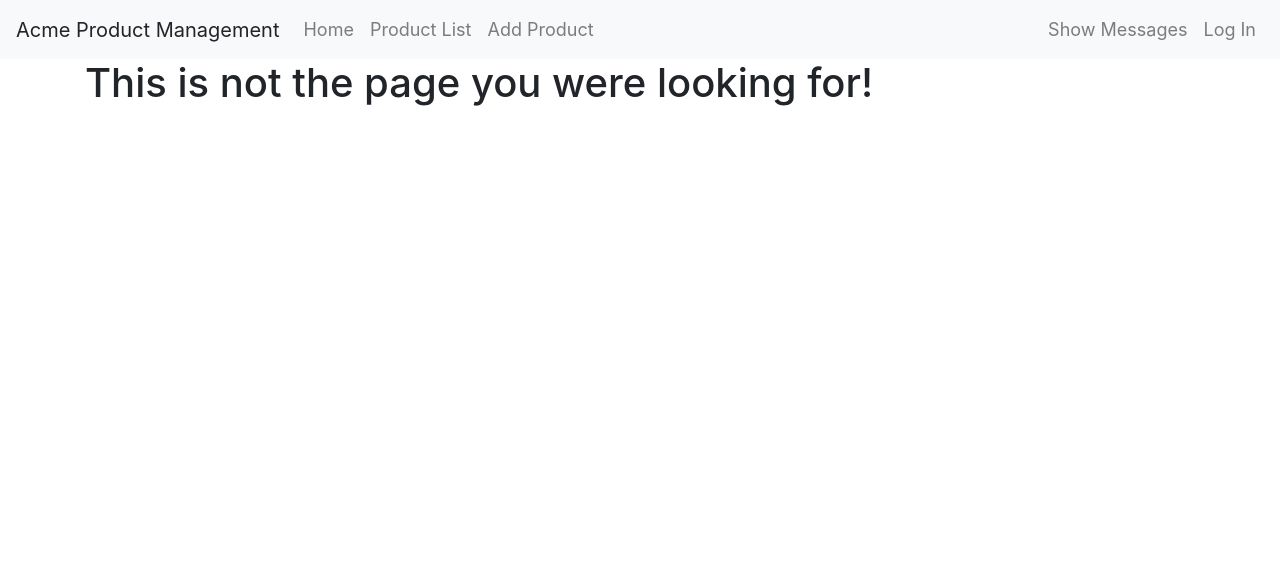
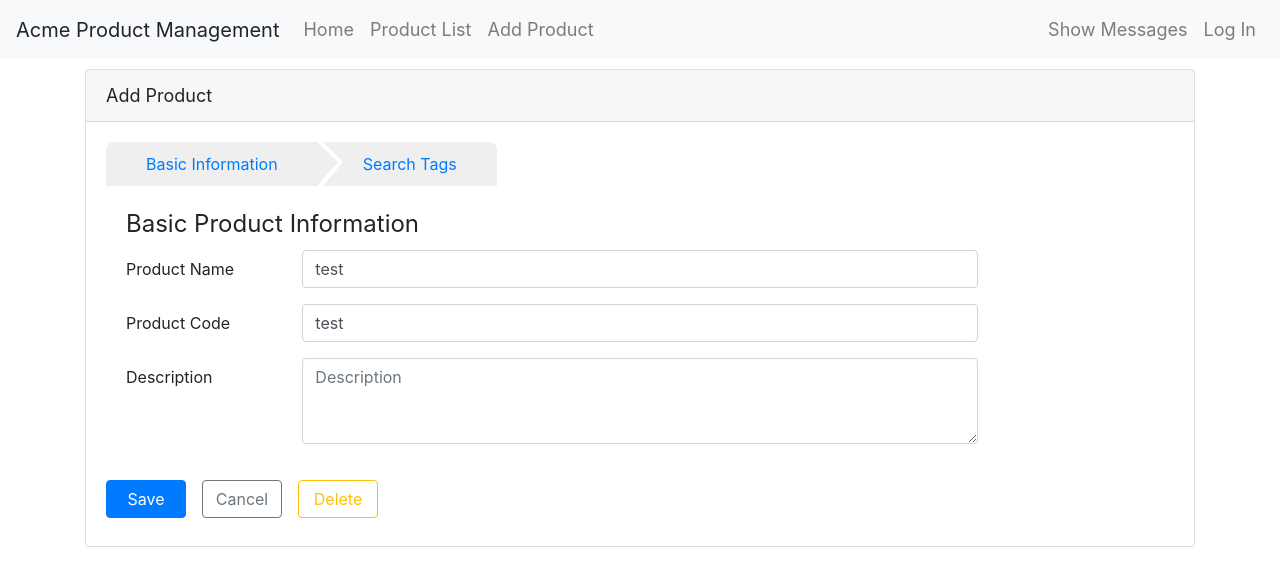
Before and after one commit to fabioqueiroz/ng-routing, an Angular app in the folder APM-Start/: page /products/0/edit/info in a window 1280 px wide. Shown: the top 586 px of the page. Built offline with nearby package versions, Linux system fonts and the light colour scheme; what angular-in-memory-web-api would draw is missing.

Commit message:
defined child route

```diff
--- a/APM-Start/src/app/products/product-edit/product-edit-info.component.ts
+++ b/APM-Start/src/app/products/product-edit/product-edit-info.component.ts
@@ -12,9 +12,13 @@ export class ProductEditInfoComponent implements OnInit {
 
   errorMessage: string;
   product = { id: 1, productName: 'test', productCode: 'test' };
+  // product: Product;
 
-  constructor(private route: ActivatedRoute) { }
+  constructor(private _route: ActivatedRoute) { }
 
   ngOnInit(): void {
+    // this._route.parent.data.subscribe(data => {
+    //   this.product = data['resolvedData'].parent;
+    // });
   }
 }
--- a/APM-Start/src/app/products/product-edit/product-edit.component.html
+++ b/APM-Start/src/app/products/product-edit/product-edit.component.html
@@ -5,7 +5,40 @@
 
   <div class="card-body"
        *ngIf="product">
-    <form novalidate
+
+       <div class="wizard">
+          <a [routerLink]="['info']">Basic Information</a>
+          <a [routerLink]="['tags']">Search Tags</a>
+       </div>
+       <router-outlet></router-outlet>
+
+       <div class="form-group row mb-2">
+        <div class="col-md-4">
+          <button class="btn btn-primary mr-3"
+                  style="width:80px"
+                  type="button"
+                  title='Save your entered data'
+                  (click)="saveProduct()">
+            Save
+          </button>
+          <button class="btn btn-outline-secondary mr-3"
+                  style="width:80px"
+                  type="button"
+                  title="Cancel your edits"
+                  [routerLink]="['/products']">
+            Cancel
+          </button>
+          <button class="btn btn-outline-warning"
+                  style="width:80px"
+                  type="button"
+                  title="Delete this product"
+                  (click)="deleteProduct()">
+            Delete
+          </button>
+
+    <!-- BEFORE ADDING THE CHILD ROUTE -->
+
+    <!-- <form novalidate
           #productForm="ngForm">
 
       <div class="form-group row">
@@ -92,7 +125,7 @@
           </button>
         </div>
       </div>
-    </form>
+    </form> -->
   </div>
 </div>
 
--- a/APM-Start/src/app/products/product.module.ts
+++ b/APM-Start/src/app/products/product.module.ts
@@ -7,6 +7,8 @@ import { ProductResolver } from './product-resolver.service';
 
 import { SharedModule } from '../shared/shared.module';
 import { RouterModule } from '@angular/router';
+import { ProductEditInfoComponent } from './product-edit/product-edit-info.component';
+import { ProductEditTagsComponent } from './product-edit/product-edit-tags.component';
 
 @NgModule({
   imports: [
@@ -14,13 +16,23 @@ import { RouterModule } from '@angular/router';
     RouterModule.forChild([
       { path: 'products', component:ProductListComponent },
       { path: 'products/:id', component:ProductDetailComponent, resolve: {resolvedData: ProductResolver }},
-      { path: 'products/:id/edit', component:ProductEditComponent, resolve: {resolvedData: ProductResolver }}
+      { path: 'products/:id/edit',
+        component:ProductEditComponent,
+        resolve: {resolvedData: ProductResolver },
+        children: [
+          { path: '', redirectTo: 'info', pathMatch: 'full'},
+          { path: 'info', component: ProductEditInfoComponent},
+          { path: 'tags', component: ProductEditTagsComponent}
+        ]
+      }
     ])
   ],
   declarations: [
     ProductListComponent,
     ProductDetailComponent,
-    ProductEditComponent
+    ProductEditComponent,
+    ProductEditInfoComponent,
+    ProductEditTagsComponent
   ]
 })
 export class ProductModule { }
```
